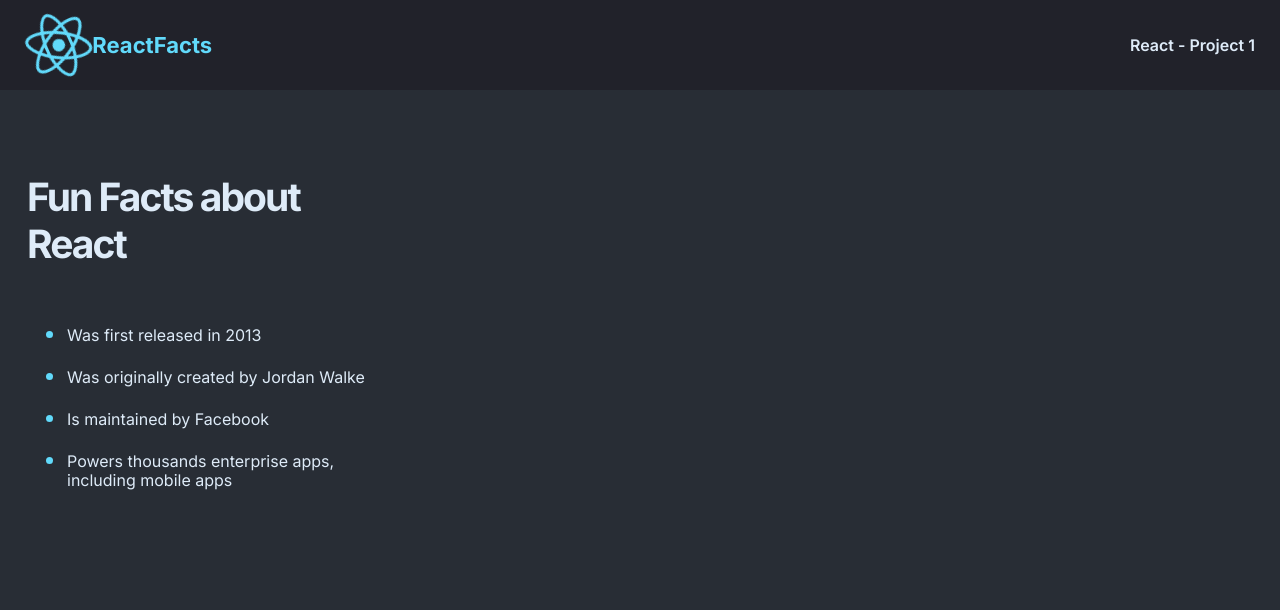
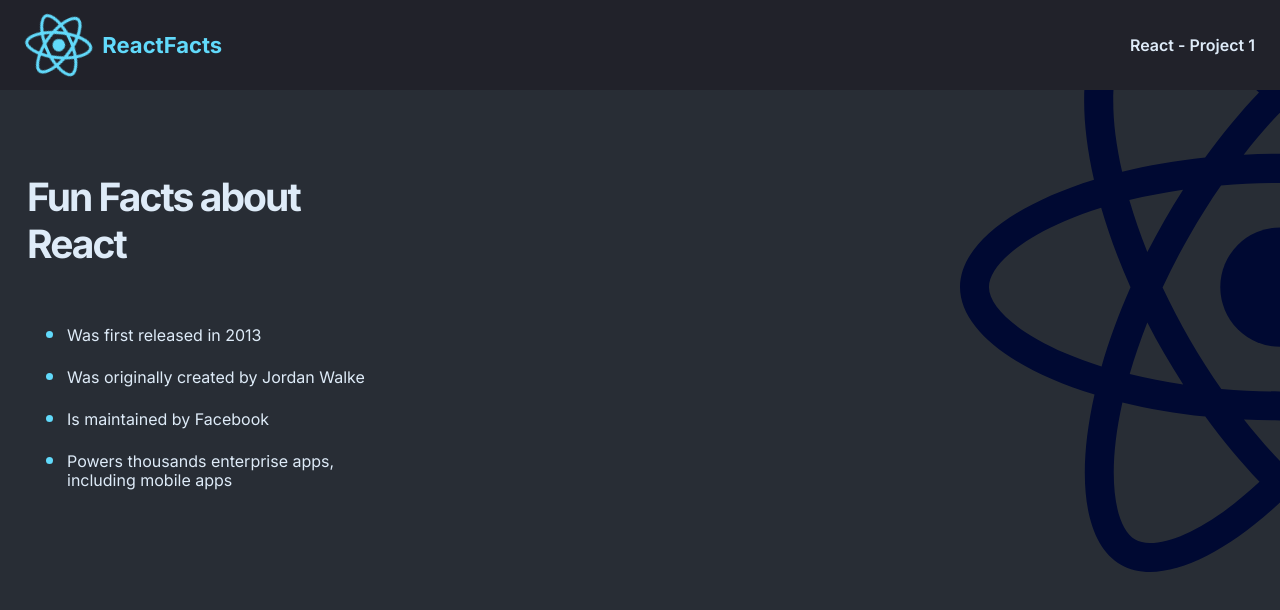
Before and after one commit to virendracarpenter/my-react-app, a React (Create React App) app: page / in a window 1280 px wide. Shown: the top 610 px of the page. Built offline with nearby package versions, Linux system fonts and the light colour scheme.

Commit message:
final version

```diff
--- a/src/App.css
+++ b/src/App.css
@@ -25,6 +25,7 @@
 .nav-logo {
   height: 60px;
   animation: nav-logo-rotation 8s infinite linear;
+  margin-right: 10px;
 }
 
 @keyframes nav-logo-rotation {
--- a/src/index.css
+++ b/src/index.css
@@ -9,10 +9,10 @@
 
   background-image: url("./images/logo.svg");
   background-repeat: no-repeat;
-  background-position: right 100%;
-  /* background-size: 90%; */
-  background-position-x: 650%;
+  background-position: right -50% top 50%;
+  background-size: 50%;
   background-blend-mode: color-burn;
+  /* animation: nav-logo-rotation 8s infinite linear; */
 }
 
 code {
```
